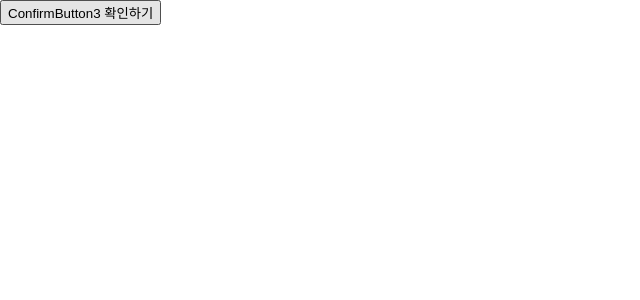
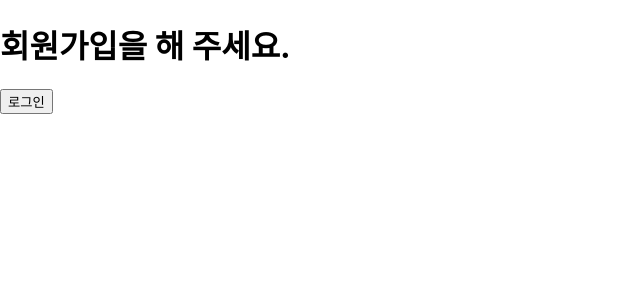
Before and after one commit to chakihwan/ReactProject2024, a React (Create React App) app: page / in a window 1280 px wide. Shown: the top 300 px of the page, without its empty margins (0-640 px from the left). Built offline with nearby package versions, Linux system fonts and the light colour scheme.

Commit message:
React 9장 조건부 렌더링,엘리먼트 변수

```diff
--- /dev/null
+++ b/src/chp09/Greeting.jsx
@@ -0,0 +1,15 @@
+import React from 'react';
+import UserGreeting from "./UserGreeting";
+import GuestGreeting from "./GuestGreeting";
+
+function Greeting(props) {
+    const isLoggedIn = props.isLoggedIn;
+    if(isLoggedIn) {
+        return <UserGreeting />
+    }
+    else {
+        return <GuestGreeting/>
+    }
+}
+
+export default Greeting;
--- /dev/null
+++ b/src/chp09/GuestGreeting.jsx
@@ -0,0 +1,7 @@
+import React from 'react';
+
+function GuestGreeting(props) {
+    return <h1>회원가입을 해 주세요.</h1>
+}
+
+export default GuestGreeting;
--- /dev/null
+++ b/src/chp09/LoginButton.jsx
@@ -0,0 +1,10 @@
+import React from 'react';
+
+function LoginButton(props) {
+    return(
+        <button onClick={props.onClick}>
+            로그인
+        </button>
+    );
+}
+export default LoginButton;
--- /dev/null
+++ b/src/chp09/LoginControl.jsx
@@ -0,0 +1,30 @@
+import React, {useState} from 'react';
+import LogoutButton from "./LogoutButton";
+import LoginButton from "./LoginButton";
+import Greeting from "./Greeting";
+
+function LoginControl(props) {
+    const [isLoggedIn, setIsLoggedIn] = useState(false);
+
+    const handleLoginClick = () => {
+        setIsLoggedIn(true);
+    }
+    const handleLogoutClick = () => {
+        setIsLoggedIn(false);
+    }
+    let btn;
+
+    if (isLoggedIn) {
+        btn = <LogoutButton onClick={handleLogoutClick} />
+    }
+    else{
+        btn = <LoginButton onClick={handleLoginClick} />
+    }
+    return(
+        <div>
+            <Greeting isLoggedIn={isLoggedIn} />
+            {btn}
+        </div>
+    )
+}
+export default LoginControl
--- /dev/null
+++ b/src/chp09/LogoutButton.jsx
@@ -0,0 +1,10 @@
+import React from 'react';
+
+function LogoutButton(props) {
+    return(
+        <button onClick={props.onClick}>
+            로그아웃
+        </button>
+    );
+}
+export default LogoutButton;
--- /dev/null
+++ b/src/chp09/UserGreeting.jsx
@@ -0,0 +1,8 @@
+import React from 'react';
+
+function UserGreeting(props) {
+    return <h1>다시 오셨군요!</h1>
+}
+
+
+export default UserGreeting
--- a/src/index.js
+++ b/src/index.js
@@ -21,12 +21,14 @@
 import ConfirmButton from "./chp08/ConfirmButton";
 import ConfirmButton2 from "./chp08/ConfirmButton2";
 import ConfirmButton3 from "./chp08/ConfirmButton3";
+import Greeting from "./chp09/Greeting";
+import LoginControl from "./chp09/LoginControl";
 
 
 const root = ReactDOM.createRoot(document.getElementById('root'));
     root.render(
         <React.StrictMode>
-            <ConfirmButton3 />
+            <LoginControl/>
         </React.StrictMode>
     );
 
```
